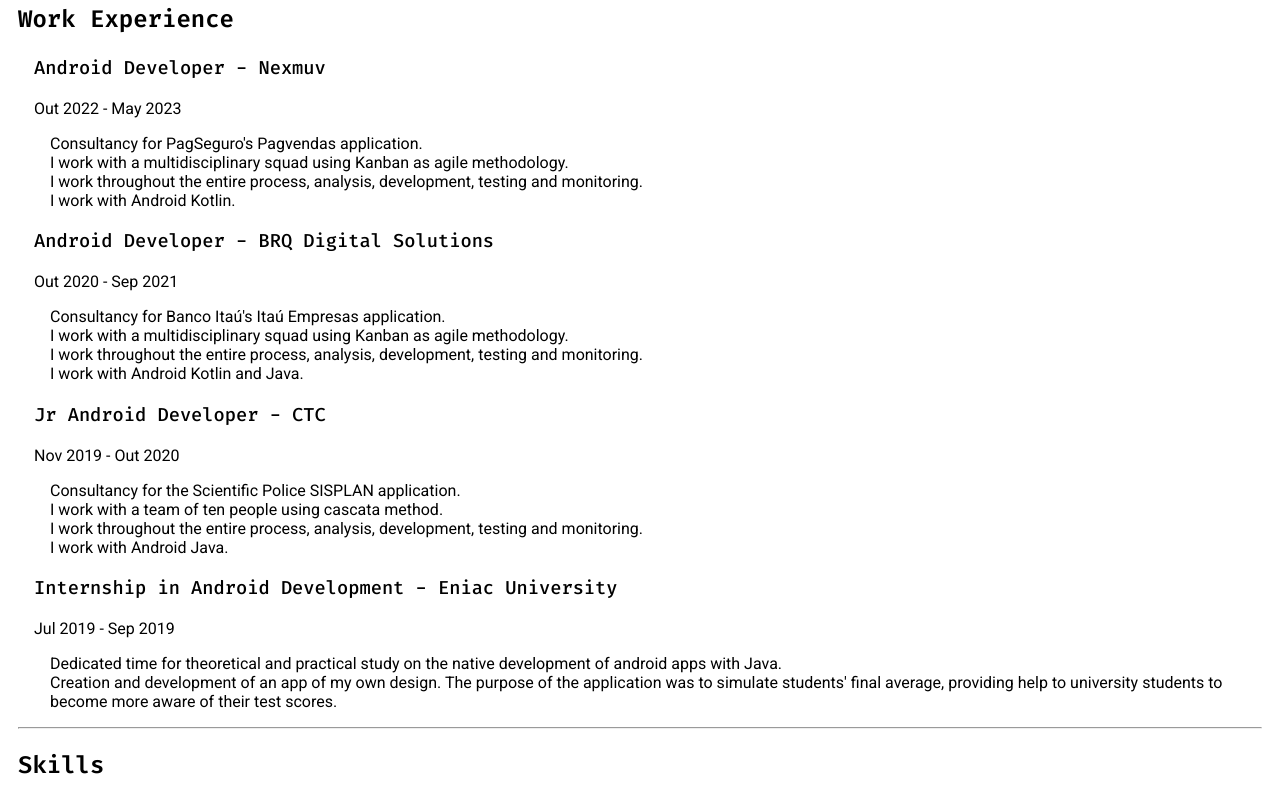
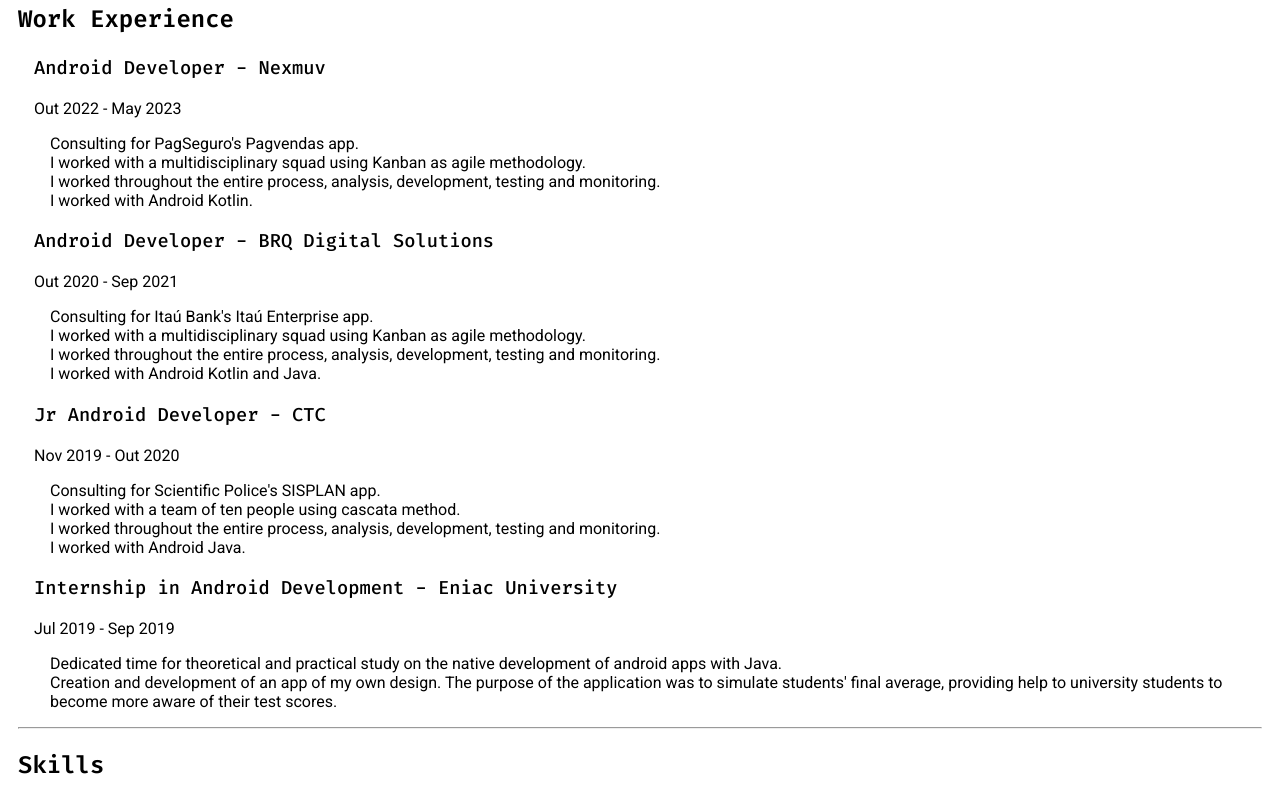
Before and after one commit to raedevbr/my-resume-portfolio, a plain HTML site: page index.html in a window 1280 px wide. Shown: the part 536-1334 px from the top of the page. Drawn offline with Linux system fonts and the light colour scheme.

Commit message:
bug fixes

```diff
--- a/index.html
+++ b/index.html
@@ -14,7 +14,7 @@
 
     <header>
         <nav class="tabs">
-                <div class="tab home"><a href="./index.html">Home</a></div>
+                <div class="tab home"><a href="./index.html" class="active">Home</a></div>
                 <div class="tab"><a href="./public/hobbies.html">My Hobbies</a></div>
                 <div class="tab"><a href="./public/portfolio.html">My Portfolio</a></div>
                 <div class="tab"><a href="./public/contact.html">Contact Me</a></div>
@@ -51,30 +51,30 @@
         <h3>Android Developer - Nexmuv</h3>
         <p>Out 2022 - May 2023</p>
         <ul>
-            <li>Consultancy for PagSeguro's Pagvendas application.</li>
-            <li>I work with a multidisciplinary squad using Kanban as agile methodology.</li>
-            <li>I work throughout the entire process, analysis, development, testing and monitoring.</li>
-            <li>I work with Android Kotlin.</li>
+            <li>Consulting for PagSeguro's Pagvendas app.</li>
+            <li>I worked with a multidisciplinary squad using Kanban as agile methodology.</li>
+            <li>I worked throughout the entire process, analysis, development, testing and monitoring.</li>
+            <li>I worked with Android Kotlin.</li>
         </ul>
     </li>
     <li>
         <h3>Android Developer - BRQ Digital Solutions</h3>
         <p>Out 2020 - Sep 2021</p>
         <ul>
-            <li>Consultancy for Banco Itaú's Itaú Empresas application.</li>
-            <li>I work with a multidisciplinary squad using Kanban as agile methodology.</li>
-            <li>I work throughout the entire process, analysis, development, testing and monitoring.</li>
-            <li>I work with Android Kotlin and Java.</li>
+            <li>Consulting for Itaú Bank's Itaú Enterprise app.</li>
+            <li>I worked with a multidisciplinary squad using Kanban as agile methodology.</li>
+            <li>I worked throughout the entire process, analysis, development, testing and monitoring.</li>
+            <li>I worked with Android Kotlin and Java.</li>
         </ul>
     </li>
     <li>
         <h3>Jr Android Developer - CTC</h3>
         <p>Nov 2019 - Out 2020</p>
         <ul>
-            <li>Consultancy for the Scientific Police SISPLAN application.</li>
-            <li>I work with a team of ten people using cascata method.</li>
-            <li>I work throughout the entire process, analysis, development, testing and monitoring.</li>
-            <li>I work with Android Java.</li>
+            <li>Consulting for Scientific Police's SISPLAN app.</li>
+            <li>I worked with a team of ten people using cascata method.</li>
+            <li>I worked throughout the entire process, analysis, development, testing and monitoring.</li>
+            <li>I worked with Android Java.</li>
         </ul>
     </li>
     <li>
@@ -160,6 +160,7 @@
     <li>Material Design</li>
     <li>Timber</li>
     <li>Animation</li>
+    <li>WebView</li>
     <li>Google Play Billing Library</li>
     <li>Android Studio
         <ul>
--- a/styles.css
+++ b/styles.css
@@ -29,7 +29,11 @@ header {
 }
 
 .tab > a:focus {
-    color: blue;
+    color: #66CCCC;
+}
+
+.tab > .active {
+    color: #66CC99;
 }
 
 .btn {
@@ -44,6 +48,12 @@ header {
     background-color: #66CC99;
     color: #000000;
     font-weight: bold;
+    cursor: pointer;
+    transition: transform 0.01s ease-in-out;
+}
+
+.btn-download-pdf:active {
+    transform: scale(0.85);
 }
 
 .btn-invisible {
```
Also changed, not shown: public/contact.html (+1 -1 lines), public/hobbies.html (+1 -1 lines), public/portfolio.html (+1 -1 lines), 1 other file.
